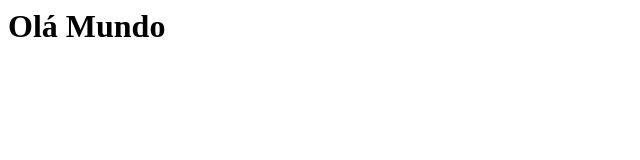
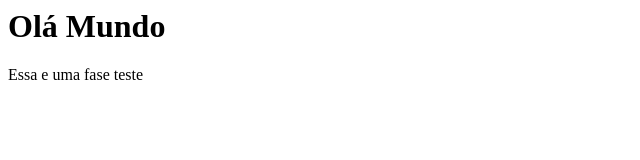
Before and after one commit to jurvrd/Eric-Cartman, a plain HTML site: page index.html in a window 1280 px wide. Shown: the whole page, without its empty margins (0-640 px from the left). Drawn offline with Linux system fonts and the light colour scheme.

Commit message:
testando

```diff
--- a/index.html
+++ b/index.html
@@ -1 +1,2 @@
 <h1>Olá Mundo</h1>
+<p>Essa e uma fase teste <p/>
```
